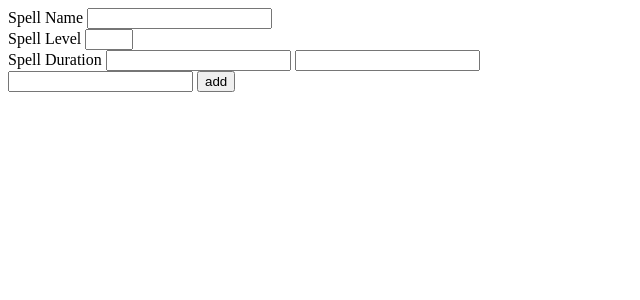
After one commit to Dinnoman17441/DNDDATABASE, a Flask app: page /addspell in a window 1280 px wide. The commit adds this page. Shown: the top 300 px of the page, without its empty margins (0-640 px from the left). Run offline with Flask 2, Linux system fonts and the light colour scheme; data comes from the database, SQL or seed files in the repository; both versions use the stored data as it was after the commit.

Commit message:
0.1.4 | Added /addspell form and function

```diff
--- a/main.py
+++ b/main.py
@@ -75,6 +75,30 @@ def items():
     items = models.Item.query.all()
     return render_template('items.html', items=items)
 
+@app.route('/addspell', methods = ["GET", "POST"])
+def addspell():
+    schools = models.School.query.all()
+    if request.method == "POST":
+        new_spell_name = request.form["spell_name"]
+        new_spell_level = request.form["spell_level"]
+        new_spell_duration_amount = request.form["spell_duration"]
+        new_spell_duration_unit = request.form["spell_duration_unit"]
+
+        new_spell_duration = new_spell_duration_amount + new_spell_duration_unit
+
+        new_spell = models.Spell(
+            SpellName = new_spell_name,
+            SpellLevel = new_spell_level,
+            Duration = new_spell_duration,
+            owner=current_user(),
+        )
+
+        db.session.add(new_spell)
+        db.session.commit()
+
+        return redirect("/")
+    return render_template('addspell.html', schools=schools)
+
 if __name__ == "__main__":
     app.run(debug=True)
 
--- /dev/null
+++ b/templates/addbase.html
@@ -0,0 +1,15 @@
+<!DOCTYPE html>
+<html lang="en">
+<head>
+    <meta charset="UTF-8">
+    <meta name="viewport" content="width=device-width, initial-scale=1.0">
+    <meta http-equiv="=X-UA-Compatible" content="ie=edge">
+    <link rel="stylesheet" href="{{url_for('static', filename='styles.css')}}">
+    <title>Adding to Database</title>
+</head>
+<body>
+    <div class="content">
+        {% block body %}
+        {% endblock body %}
+    </div>
+</body>
--- /dev/null
+++ b/templates/addspell.html
@@ -0,0 +1,38 @@
+{% extends 'addbase.html' %}
+{% block body %}
+<form action="/addspell" method="POST">
+
+    <label for="name">Spell Name</label>
+    <input id="name" type="text" name="spell_name">
+    <br>
+
+    <label for="level">Spell Level</label>
+    <input id="level" type="number" name="spell_level" min="0" max="9">
+    <br>
+
+    <label for="duration">Spell Duration</label>
+    <input id="duration" type="number" name="spell_duration">
+
+    <input id="duration_unit" type="text" name="spell_duration_unit" list="duration_units">
+    <datalist id="duration_units">
+        {% set units = ["Instantaneous", "Round(s)", "Minute(s)", "Hour(s)", "Day(s)", "Week(s)", "Month(s)", "Year(s)"] %}
+        {% for unit in units %}
+            <option value="{{ unit }}">{{ unit }}</option>
+        {% endfor %}
+    </datalist>
+    <br>
+
+    <input id="school" type="text" name="spell_school" list="schools">
+    <datalist id="schools">
+        {% for school in schools %}
+            <option value="{{ school.SchoolName }}">{{ school.SchoolName }}</option>
+        {% endfor %}
+    </datalist>
+
+    <input type="submit" value="add">
+</form>
+
+
+
+
+{% endblock body %}
```
Also changed, not shown: templates/contents.html (+7 -0 lines), dnd.db.
